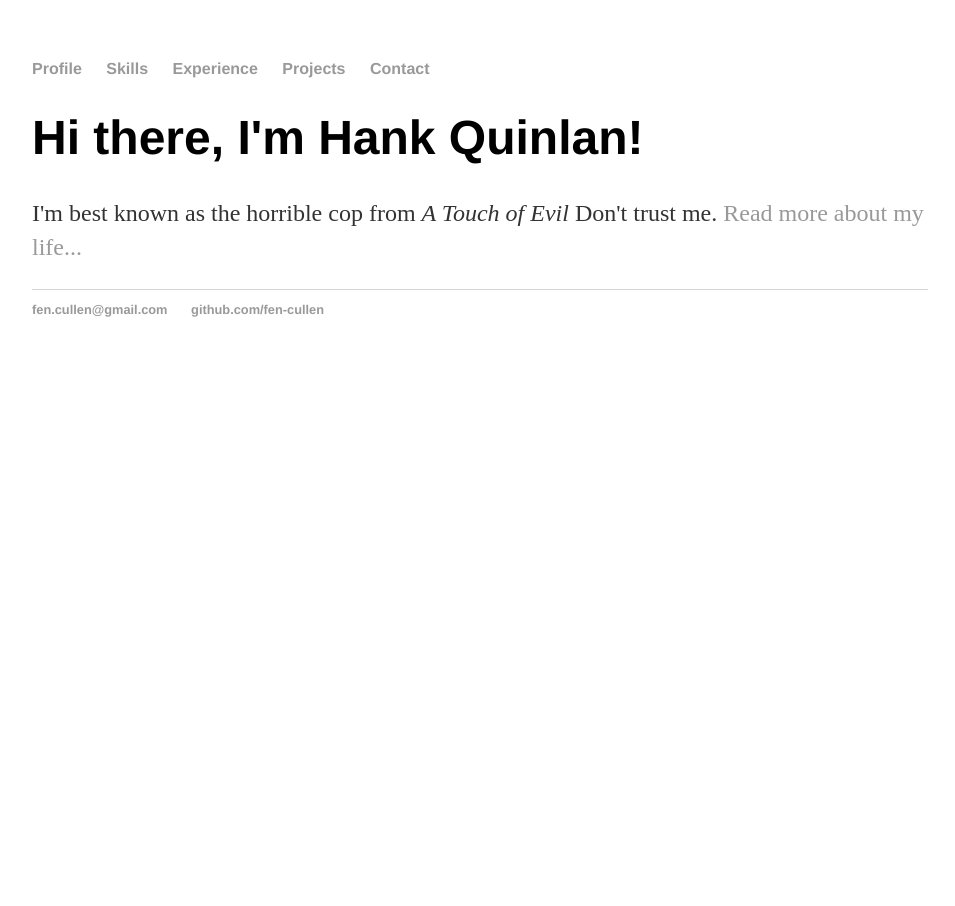
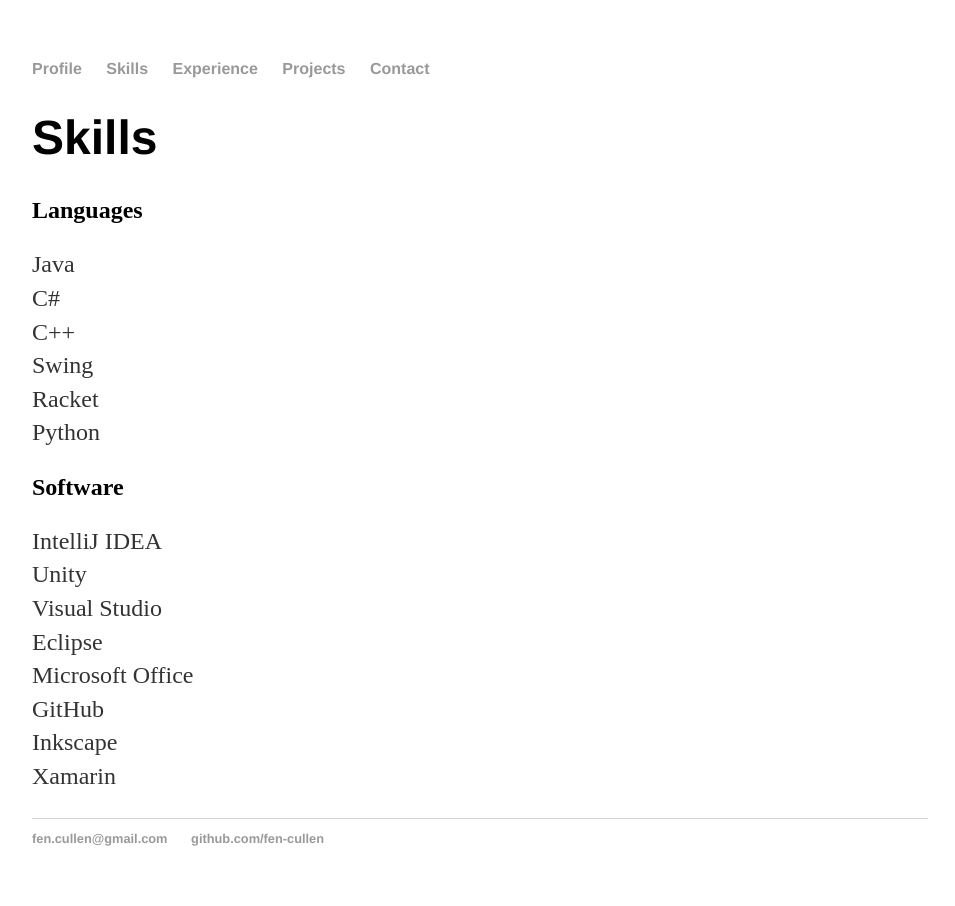
Before and after one commit to fen-cullen/fen-cullen.github.io, a Jekyll site: the page built from skills/index.html, in a window 1280 px wide. Shown: the whole page, without its empty margins (160-1115 px from the left). Built offline with Jekyll 4.4.1, drawn with Linux system fonts in a browser that asks for light colours.

Commit message:
Update index.html
Added headers and skills each on a new line

```diff
--- a/skills/index.html
+++ b/skills/index.html
@@ -3,6 +3,33 @@ layout: default
 title: Skills
 ---
 <div class="blurb">
-	<h1>Hi there, I'm Hank Quinlan!</h1>
-	<p>I'm best known as the horrible cop from <em>A Touch of Evil</em> Don't trust me. <a href="/about">Read more about my life...</a></p>
+	<h1>
+		Skills
+	</h1>
+	<div>
+
+		<h2>
+			Languages
+		</h2>
+		<p>
+			Java <br>
+			C# <br>
+			C++ <br>
+			Swing <br>
+			Racket <br>
+			Python <br>
+		</p>
+		<h2>
+			Software
+		</h2>
+		<p>
+			IntelliJ IDEA <br>
+			Unity <br>
+			Visual Studio <br>
+			Eclipse <br>
+			Microsoft Office <br>
+			GitHub <br>
+			Inkscape <br>
+			Xamarin <br>
+	</div>
 </div><!-- /.blurb -->
```
